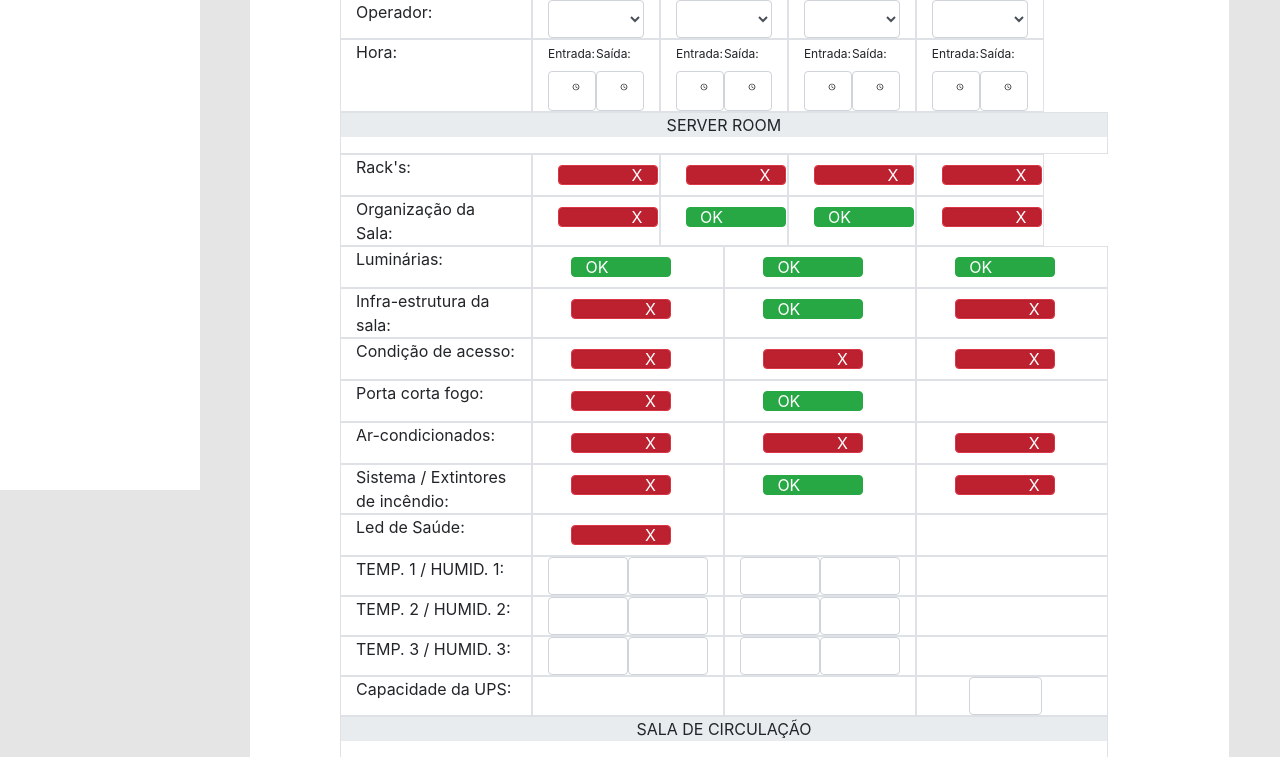
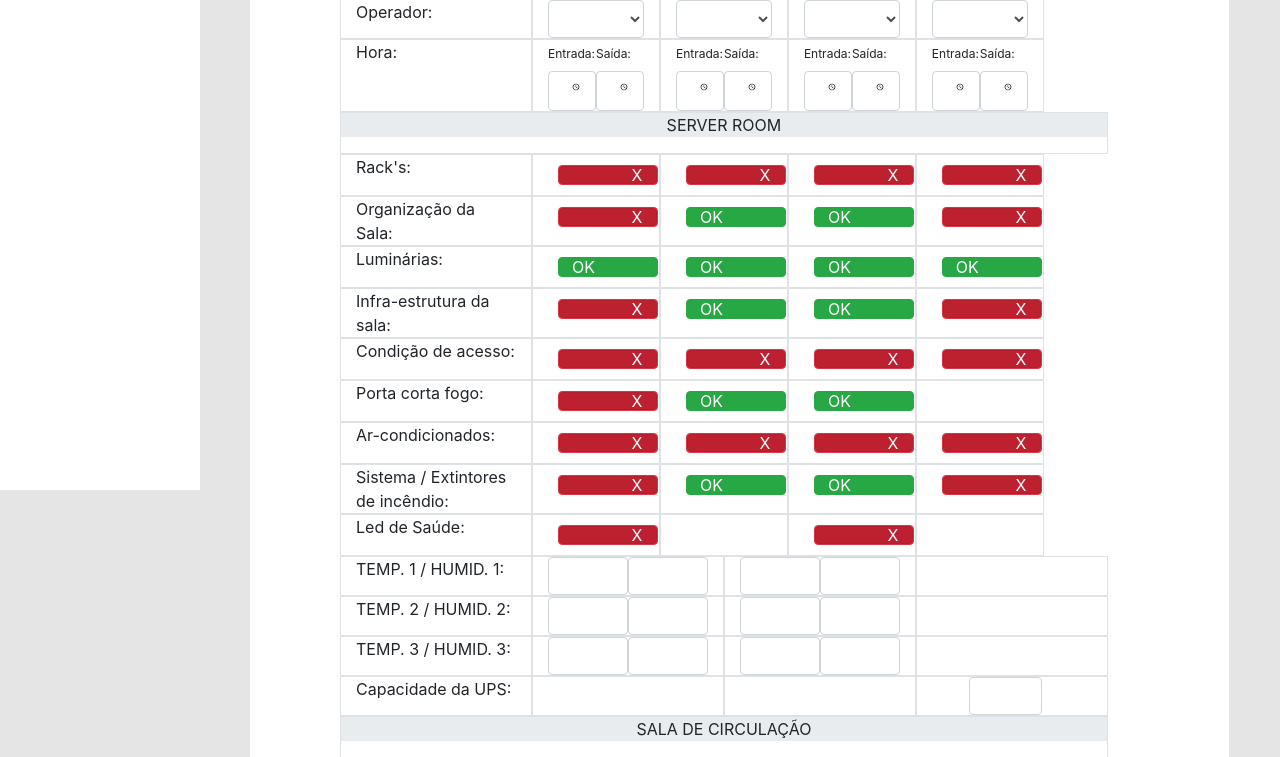
Before and after one commit to alissoncavalcanticma/sgd.test, a PHP site: page /view/cad_checklist.php in a window 1280 px wide. Shown: the part 310-1067 px from the top of the page. Run offline with PHP 8.4, Linux system fonts and the light colour scheme; a user stored in the database is signed in; data comes from the database, SQL or seed files in the repository; some libraries are stand-ins or nearby versions.

Commit message:
Ajustes checklists form, add DC DR 5

```diff
--- a/view/cad_checklist_form.php
+++ b/view/cad_checklist_form.php
@@ -334,21 +334,28 @@
                                                                 Luminárias:
                                                             </div>
                                                             <!-- LUMINARIAS FCA -->
-                                                            <div class="col-md-3 table-bordered">
+                                                            <div class="col-md-2 table-bordered">
                                                                 <div class="input-format-center">
                                                                     <input type="checkbox" name="lumin_fca" data-toggle="toggle" data-width="100" data-height="10" data-on="OK" data-off="X" data-onstyle="success" data-offstyle="danger" value="1" <?= $chk['lumin_fca'] == 1 ? "checked" : ""; ?>>
                                                                 </div>
                                                             </div>
                                                             <!-- END LUMINARIAS FCA -->
                                                             <!-- LUMINARIAS SP -->
-                                                            <div class="col-md-3 table-bordered">
+                                                            <div class="col-md-2 table-bordered">
                                                                 <div class="input-format-center">
                                                                     <input type="checkbox" name="lumin_sp" data-toggle="toggle" data-width="100" data-height="2" data-on="OK" data-off="X" data-onstyle="success" data-offstyle="danger" value="1" <?= $chk['lumin_sp'] == 1 ? "checked" : ""; ?>>
                                                                 </div>
                                                             </div>
                                                             <!-- END LUMINARIAS SP -->
+                                                            <!-- LUMINARIAS DR -->
+                                                            <div class="col-md-2 table-bordered">
+                                                                <div class="input-format-center">
+                                                                    <input type="checkbox" name="lumin_dr" data-toggle="toggle" data-width="100" data-height="2" data-on="OK" data-off="X" data-onstyle="success" data-offstyle="danger" value="1" <?= $chk['lumin_sp'] == 1 ? "checked" : ""; ?>>
+                                                                </div>
+                                                            </div>
+                                                            <!-- END LUMINARIAS DR -->
                                                             <!-- LUMINARIAS TR -->
-                                                            <div class="col-md-3 table-bordered">
+                                                            <div class="col-md-2 table-bordered">
                                                                 <div class="input-format-center">
                                                                     <input type="checkbox" name="lumin_tr" data-toggle="toggle" data-width="100" data-height="2" data-on="OK" data-off="X" data-onstyle="success" data-offstyle="danger" value="1" <?= $chk['lumin_tr'] == 1 ? "checked" : ""; ?>>
                                                                 </div>
@@ -363,21 +370,28 @@
                                                                 Infra-estrutura da sala:
                                                             </div>
                                                             <!-- INFRA FCA -->
-                                                            <div class="col-md-3 table-bordered">
+                                                            <div class="col-md-2 table-bordered">
                                                                 <div class="input-format-center">
                                                                     <input type="checkbox" name="infra_fca" data-toggle="toggle" data-width="100" data-height="10" data-on="OK" data-off="X" data-onstyle="success" data-offstyle="danger" value="1" <?= $chk['infra_fca'] == 1 ? "checked" : ""; ?>>
                                                                 </div>
                                                             </div>
                                                             <!-- END INFRA FCA -->
                                                             <!-- INFRA SP -->
-                                                            <div class="col-md-3 table-bordered">
+                                                            <div class="col-md-2 table-bordered">
                                                                 <div class="input-format-center">
                                                                     <input type="checkbox" name="infra_sp" data-toggle="toggle" data-width="100" data-height="2" data-on="OK" data-off="X" data-onstyle="success" data-offstyle="danger" value="1" <?= $chk['infra_sp'] == 1 ? "checked" : ""; ?>>
                                                                 </div>
                                                             </div>
                                                             <!-- END INFRA SP -->
+                                                            <!-- INFRA DR -->
+                                                            <div class="col-md-2 table-bordered">
+                                                                <div class="input-format-center">
+                                                                    <input type="checkbox" name="infra_dr" data-toggle="toggle" data-width="100" data-height="2" data-on="OK" data-off="X" data-onstyle="success" data-offstyle="danger" value="1" <?= $chk['infra_sp'] == 1 ? "checked" : ""; ?>>
+                                                                </div>
+                                                            </div>
+                                                            <!-- END INFRA DR -->
                                                             <!-- INFRA TR -->
-                                                            <div class="col-md-3 table-bordered">
+                                                            <div class="col-md-2 table-bordered">
                                                                 <div class="input-format-center">
                                                                     <input type="checkbox" name="infra_tr" data-toggle="toggle" data-width="100" data-height="2" data-on="OK" data-off="X" data-onstyle="success" data-offstyle="danger" value="1" <?= $chk['infra_tr'] == 1 ? "checked" : ""; ?>>
                                                                 </div>
@@ -392,21 +406,28 @@
                                                                 Condição de acesso:
                                                             </div>
                                                             <!-- CONDIÇÃO DE ACESSO FCA -->
-                                                            <div class="col-md-3 table-bordered">
+                                                            <div class="col-md-2 table-bordered">
                                                                 <div class="input-format-center">
                                                                     <input type="checkbox" name="acesso_fca" data-toggle="toggle" data-width="100" data-height="10" data-on="OK" data-off="X" data-onstyle="success" data-offstyle="danger" value="1" <?= $chk['acesso_fca'] == 1 ? "checked" : ""; ?>>
                                                                 </div>
                                                             </div>
                                                             <!-- END CONDIÇÃO DE ACESSO FCA -->
                                                             <!-- CONDIÇÃO DE ACESSO SP -->
-                                                            <div class="col-md-3 table-bordered">
+                                                            <div class="col-md-2 table-bordered">
                                                                 <div class="input-format-center">
                                                                     <input type="checkbox" name="acesso_sp" data-toggle="toggle" data-width="100" data-height="2" data-on="OK" data-off="X" data-onstyle="success" data-offstyle="danger" value="1" <?= $chk['acesso_sp'] == 1 ? "checked" : ""; ?>>
                                                                 </div>
                                                             </div>
-                                                            <!-- END CONDIÇÃO DE ACESSO SP -->
+                                                            <!-- END CONDIÇÃO DE ACESSO DR -->
+                                                            <!-- CONDIÇÃO DE ACESSO SP -->
+                                                            <div class="col-md-2 table-bordered">
+                                                                <div class="input-format-center">
+                                                                    <input type="checkbox" name="acesso_dr" data-toggle="toggle" data-width="100" data-height="2" data-on="OK" data-off="X" data-onstyle="success" data-offstyle="danger" value="1" <?= $chk['acesso_sp'] == 1 ? "checked" : ""; ?>>
+                                                                </div>
+                                                            </div>
+                                                            <!-- END CONDIÇÃO DE ACESSO DR -->
                                                             <!-- CONDIÇÃO DE ACESSO TR-->
-                                                            <div class="col-md-3 table-bordered">
+                                                            <div class="col-md-2 table-bordered">
                                                                 <div class="input-format-center">
                                                                     <input type="checkbox" name="acesso_tr" data-toggle="toggle" data-width="100" data-height="2" data-on="OK" data-off="X" data-onstyle="success" data-offstyle="danger" value="1" <?= $chk['acesso_tr'] == 1 ? "checked" : ""; ?>>
                                                                 </div>
@@ -420,20 +441,27 @@
                                                                 Porta corta fogo:
                                                             </div>
                                                             <!-- PT CORTA FOGO FCA -->
-                                                            <div class="col-md-3 table-bordered">
+                                                            <div class="col-md-2 table-bordered">
                                                                 <div class="input-format-center">
                                                                     <input type="checkbox" name="portacf_fca" data-toggle="toggle" data-width="100" data-height="10" data-on="OK" data-off="X" data-onstyle="success" data-offstyle="danger" value="1" <?= $chk['portacf_fca'] == 1 ? "checked" : ""; ?>>
                                                                 </div>
                                                             </div>
                                                             <!-- END PT CORTA FOGO FCA-->
                                                             <!-- PT CORTA FOGO SP-->
-                                                            <div class="col-md-3 table-bordered">
+                                                            <div class="col-md-2 table-bordered">
                                                                 <div class="input-format-center">
                                                                     <input type="checkbox" name="portacf_sp" data-toggle="toggle" data-width="100" data-height="2" data-on="OK" data-off="X" data-onstyle="success" data-offstyle="danger" value="1" <?= $chk['portacf_sp'] == 1 ? "checked" : ""; ?>>
                                                                 </div>
                                                             </div>
                                                             <!-- END PT CORTA FOGO SP-->
-                                                            <div class="col-md-3 table-bordered">
+                                                            <!-- PT CORTA FOGO DR-->
+                                                            <div class="col-md-2 table-bordered">
+                                                                <div class="input-format-center">
+                                                                    <input type="checkbox" name="portacf_dr" data-toggle="toggle" data-width="100" data-height="2" data-on="OK" data-off="X" data-onstyle="success" data-offstyle="danger" value="1" <?= $chk['portacf_sp'] == 1 ? "checked" : ""; ?>>
+                                                                </div>
+                                                            </div>
+                                                            <!-- END PT CORTA FOGO DR-->
+                                                            <div class="col-md-2 table-bordered">
                                                                 <!-- -->
                                                             </div>
                                                         </div>
@@ -444,21 +472,28 @@
                                                                 Ar-condicionados:
                                                             </div>
                                                             <!-- AR-CONDICIONADOS FCA-->
-                                                            <div class="col-md-3 table-bordered">
+                                                            <div class="col-md-2 table-bordered">
                                                                 <div class="input-format-center">
                                                                     <input type="checkbox" name="arc_fca" data-toggle="toggle" data-width="100" data-height="10" data-on="OK" data-off="X" data-onstyle="success" data-offstyle="danger" value="1" <?= $chk['arc_fca'] == 1 ? "checked" : ""; ?>>
                                                                 </div>
                                                             </div>
                                                             <!-- END AR-CONDICIONADOS FCA -->
                                                             <!-- AR-CONDICIONADOS SP -->
-                                                            <div class="col-md-3 table-bordered">
+                                                            <div class="col-md-2 table-bordered">
                                                                 <div class="input-format-center">
                                                                     <input type="checkbox" name="arc_sp" data-toggle="toggle" data-width="100" data-height="2" data-on="OK" data-off="X" data-onstyle="success" data-offstyle="danger" value="1" <?= $chk['arc_sp'] == 1 ? "checked" : ""; ?>>
                                                                 </div>
                                                             </div>
                                                             <!-- END AR-CONDICIONADOS SP -->
+                                                            <!-- AR-CONDICIONADOS DR -->
+                                                            <div class="col-md-2 table-bordered">
+                                                                <div class="input-format-center">
+                                                                    <input type="checkbox" name="arc_dr" data-toggle="toggle" data-width="100" data-height="2" data-on="OK" data-off="X" data-onstyle="success" data-offstyle="danger" value="1" <?= $chk['arc_sp'] == 1 ? "checked" : ""; ?>>
+                                                                </div>
+                                                            </div>
+                                                            <!-- END AR-CONDICIONADOS DR -->
                                                             <!-- AR-CONDICIONADOS TR -->
-                                                            <div class="col-md-3 table-bordered">
+                                                            <div class="col-md-2 table-bordered">
                                                                 <div class="input-format-center">
                                                                     <input type="checkbox" name="arc_tr" data-toggle="toggle" data-width="100" data-height="2" data-on="OK" data-off="X" data-onstyle="success" data-offstyle="danger" value="1" <?= $chk['arc_tr'] == 1 ? "checked" : ""; ?>>
                                                                 </div>
@@ -473,21 +508,28 @@
                                                                 Sistema / Extintores de incêndio:
                                                             </div>
                                                             <!-- SISTEMA / EXTINTORES DE INCÊNDIO FCA -->
-                                                            <div class="col-md-3 table-bordered">
+                                                            <div class="col-md-2 table-bordered">
                                                                 <div class="input-format-center">
                                                                     <input type="checkbox" name="sist_extint_fca" data-toggle="toggle" data-width="100" data-height="10" data-on="OK" data-off="X" data-onstyle="success" data-offstyle="danger" value="1" <?= $chk['sist_extint_fca'] == 1 ? "checked" : ""; ?>>
                                                                 </div>
                                                             </div>
                                                             <!-- END SISTEMA / EXTINTORES DE INCÊNDIO FCA -->
                                                             <!-- SISTEMA / EXTINTORES DE INCÊNDIO SP -->
-                                                            <div class="col-md-3 table-bordered">
+                                                            <div class="col-md-2 table-bordered">
                                                                 <div class="input-format-center">
                                                                     <input type="checkbox" name="sist_extint_sp" data-toggle="toggle" data-width="100" data-height="10" data-on="OK" data-off="X" data-onstyle="success" data-offstyle="danger" value="1" <?= $chk['sist_extint_sp'] == 1 ? "checked" : ""; ?>>
                                                                 </div>
                                                             </div>
                                                             <!-- END SISTEMA / EXTINTORES DE INCÊNDIO SP -->
+                                                            <!-- SISTEMA / EXTINTORES DE INCÊNDIO DR -->
+                                                            <div class="col-md-2 table-bordered">
+                                                                <div class="input-format-center">
+                                                                    <input type="checkbox" name="sist_extint_dr" data-toggle="toggle" data-width="100" data-height="10" data-on="OK" data-off="X" data-onstyle="success" data-offstyle="danger" value="1" <?= $chk['sist_extint_sp'] == 1 ? "checked" : ""; ?>>
+                                                                </div>
+                                                            </div>
+                                                            <!-- END SISTEMA / EXTINTORES DE INCÊNDIO DR -->
                                                             <!-- SISTEMA / EXTINTORES DE INCÊNDIO TR -->
-                                                            <div class="col-md-3 table-bordered">
+                                                            <div class="col-md-2 table-bordered">
                                                                 <div class="input-format-center">
                                                                     <input type="checkbox" name="sist_extint_tr" data-toggle="toggle" data-width="100" data-height="10" data-on="OK" data-off="X" data-onstyle="success" data-offstyle="danger" value="1" <?= $chk['sist_extint_tr'] == 1 ? "checked" : ""; ?>>
                                                                 </div>
@@ -502,16 +544,23 @@
                                                                 Led de Saúde:
                                                             </div>
                                                             <!-- LED SAUDE FCA -->
-                                                            <div class="col-md-3 table-bordered">
+                                                            <div class="col-md-2 table-bordered">
                                                                 <div class="input-format-center">
                                                                     <input type="checkbox" name="ledsaude_fca" data-toggle="toggle" data-width="100" data-height="10" data-on="OK" data-off="X" data-onstyle="success" data-offstyle="danger" value="1" <?= $chk['ledsaude_fca'] == 1 ? "checked" : ""; ?>>
                                                                 </div>
                                                             </div>
                                                             <!-- END LED SAUDE FCA -->
-                                                            <div class="col-md-3 table-bordered">
+                                                            <div class="col-md-2 table-bordered">
 
                                                             </div>
-                                                            <div class="col-md-3 table-bordered">
+                                                            <!-- LED SAUDE DR -->
+                                                            <div class="col-md-2 table-bordered">
+                                                                <div class="input-format-center">
+                                                                    <input type="checkbox" name="ledsaude_dr" data-toggle="toggle" data-width="100" data-height="10" data-on="OK" data-off="X" data-onstyle="success" data-offstyle="danger" value="1" <?= $chk['ledsaude_fca'] == 1 ? "checked" : ""; ?>>
+                                                                </div>
+                                                            </div>
+                                                            <!-- END LED SAUDE DR -->
+                                                            <div class="col-md-2 table-bordered">
 
                                                             </div>
                                                         </div>
```
